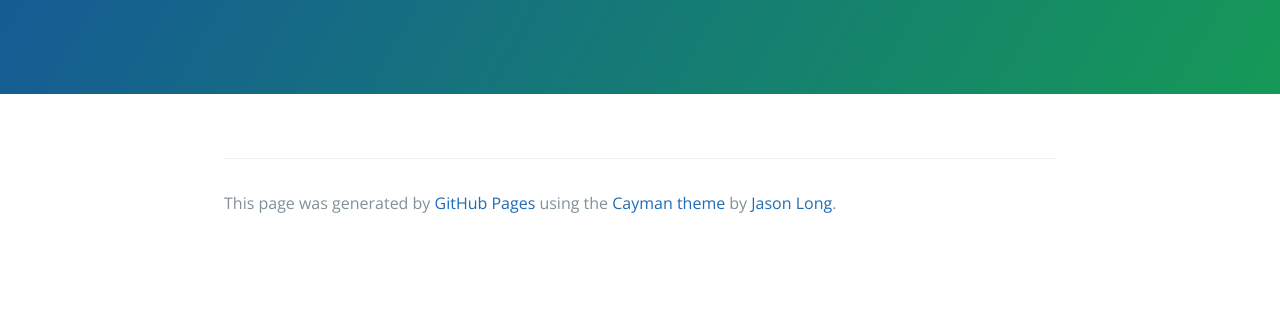
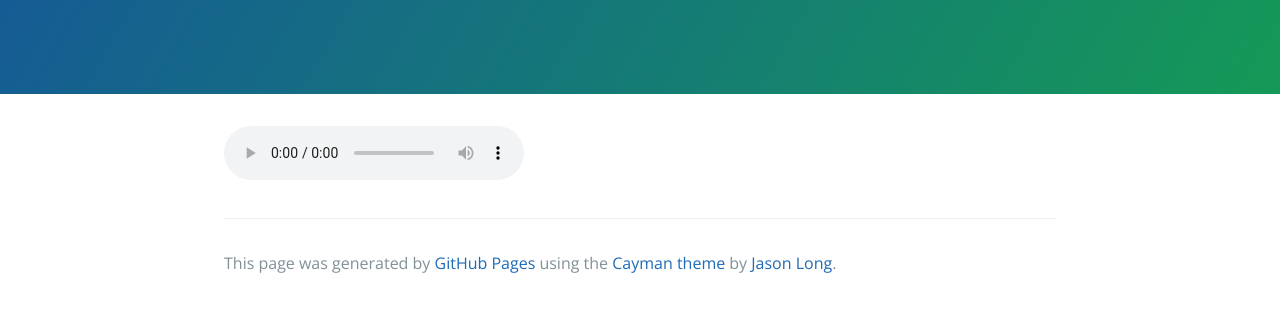
Before and after one commit to winds/winds.github.io, a plain HTML site: page index.html in a window 1280 px wide. Shown: the part 176-488 px from the top of the page. Drawn offline with nearby package versions, Linux system fonts and the light colour scheme.

Commit message:
Update index.html

```diff
--- a/index.html
+++ b/index.html
@@ -16,7 +16,7 @@
     </section>
 
     <section class="main-content">
-      <p></p>
+      <p><audio src="https://winds.github.io/emoy.mp3" controls></audio></p>
 
       <footer class="site-footer">
 
```
